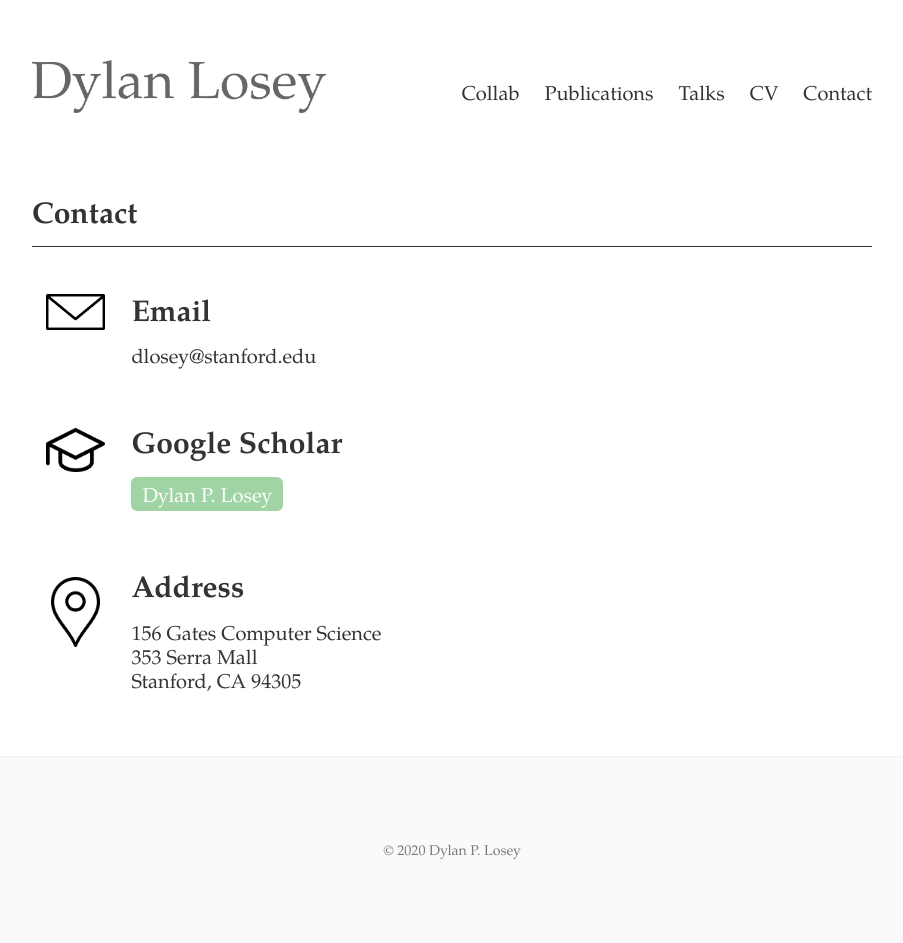
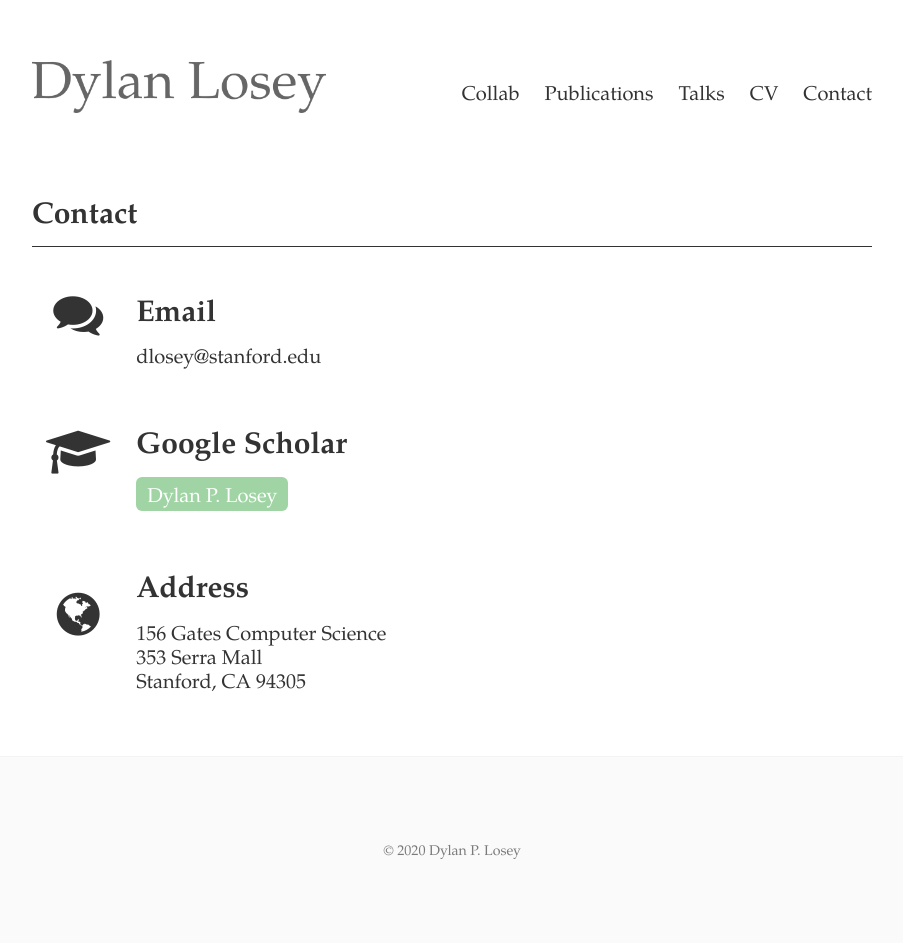
Before and after one commit to dylan-losey/dylan-losey.github.io, a Jekyll site: the page built from contact.html, in a window 1280 px wide. Shown: the whole page, without its empty margins (188-1091 px from the left). Built offline with Jekyll 4.4.1, drawn with Linux system fonts in a browser that asks for light colours.

Commit message:
icons for contact

```diff
--- a/contact.html
+++ b/contact.html
@@ -5,6 +5,9 @@ show_title: true
 permalink: /contact/
 tags: contact
 ---
+
+
+<link rel="stylesheet" href="https://cdnjs.cloudflare.com/ajax/libs/font-awesome/4.7.0/css/font-awesome.min.css">
 
 
 <style>
@@ -27,7 +30,7 @@ tags: contact
   <table>
     <tr>
       <td style="vertical-align:middle; width:10%;">
-        <center><img src=/images/icons/email.png style="max-height:70px"/></center>
+        <center><i class="fa fa-comments" style="font-size:50px"></i></center>
       </td>
       <td>
         <h2>Email</h2>
@@ -36,7 +39,7 @@ tags: contact
     </tr>
     <tr>
       <td style="vertical-align:middle; width:10%;">
-        <center><img src=/images/icons/scholar.png style="max-height:70px"/></center>
+        <center><i class="fa fa-graduation-cap" style="font-size:50px"></i></center>
       </td>
       <td>
         <h2>Google Scholar</h2>
@@ -45,7 +48,7 @@ tags: contact
     </tr>
     <tr>
       <td style="vertical-align:middle; width:10%;">
-        <center><img src=/images/icons/address.png style="max-height:70px"/></center>
+        <center><i class="fa fa-globe" style="font-size:50px"></i></center>
       </td>
       <td>
         <h2>Address</h2>
```
